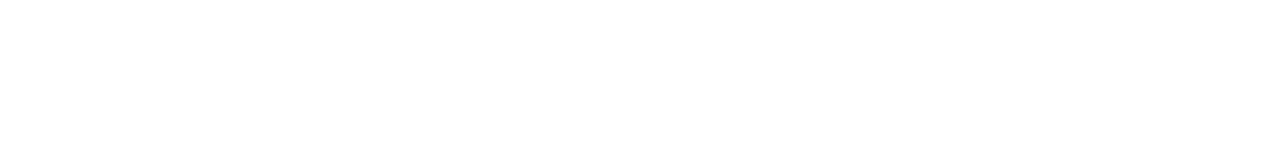
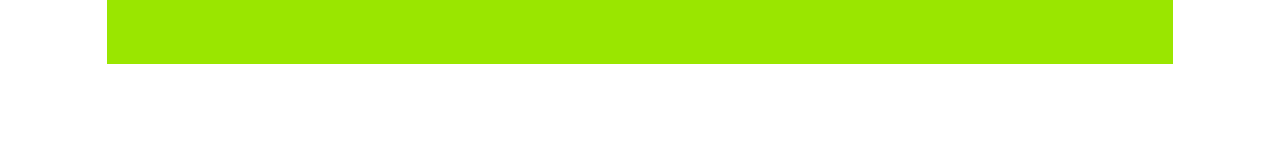
Before and after one commit to poor-memory-web/home-landing-website-html-tailwind, a website: page public/index.html in a window 1280 px wide. Drawn offline with Linux system fonts and the light colour scheme.

Commit message:
build container

```diff
--- a/public/index.html
+++ b/public/index.html
@@ -7,7 +7,11 @@
     <title>SHELHONO</title>
 </head>
 <body>
+    <header class="header">
+        <div class="container w-10/12 bg-lime-400 h-10">
 
+        </div>
+    </header>
 
 
 
--- a/src/input.css
+++ b/src/input.css
@@ -50,4 +50,5 @@
 @utility container {
     margin-right: auto;
     margin-left: auto;
+    padding : 2rem
 }
```
Also changed, not shown: public/styles/main.css.
